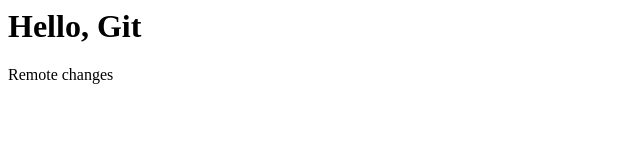
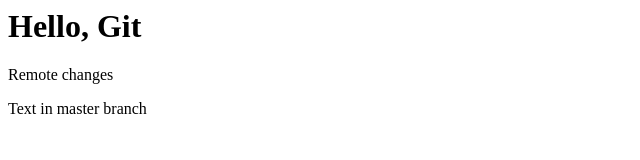
Before and after one commit to egorov5228/my_first_rep, a plain HTML site: page index.html in a window 1280 px wide. Shown: the whole page, without its empty margins (0-640 px from the left). Drawn offline with Linux system fonts and the light colour scheme.

Commit message:
commit in master

```diff
--- a/index.html
+++ b/index.html
@@ -5,5 +5,6 @@
 <body>
 	<h1>Hello, Git</h1>
 	<p>Remote changes</p>
+	<p>Text in master branch</p>
 </body>
 </html>
```
